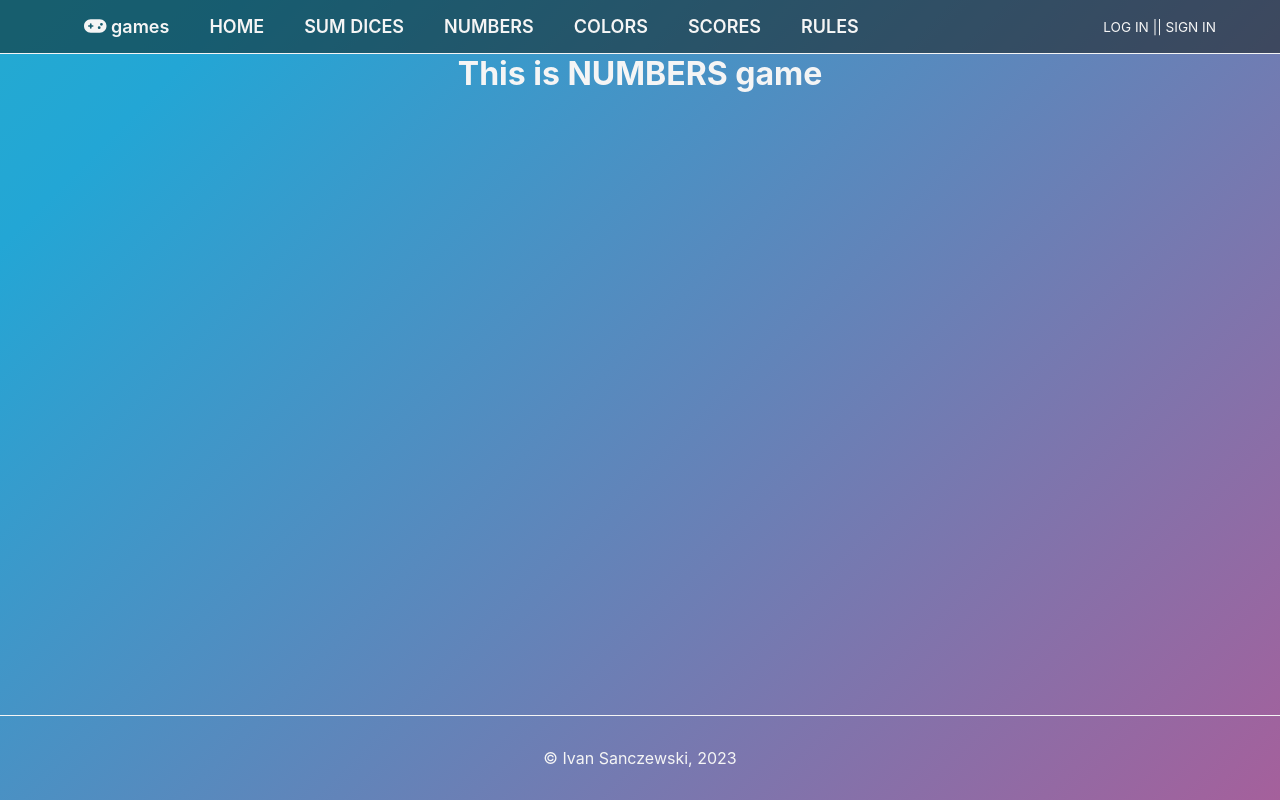
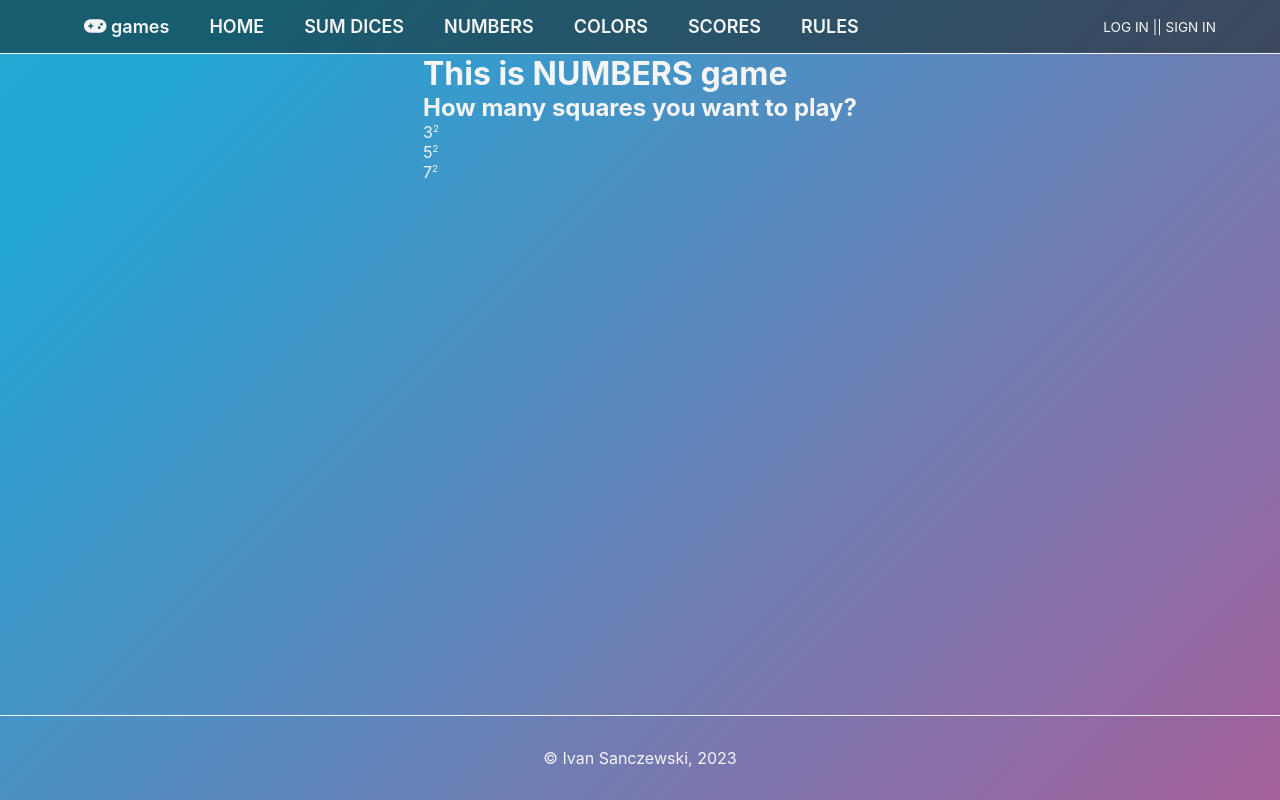
Before and after one commit to IvanSanczewski/dices, a Vue app: page /numbers in a window 1280 px wide. Built offline with nearby package versions, Linux system fonts and the light colour scheme.

Commit message:
Added method to choose square size in template. STYLE & LOGIC

```diff
--- a/src/assets/CSS/main.css
+++ b/src/assets/CSS/main.css
@@ -3,6 +3,7 @@
 @import '../CSS/footer.css';
 @import '../CSS/home.css';
 @import '../CSS/dices.css';
+@import '../CSS/numbers.css';
 
 * {
   box-sizing: border-box;
--- /dev/null
+++ b/src/assets/CSS/numbers.css
@@ -0,0 +1,3 @@
+sup {
+    font-size: .6rem;
+}
--- a/src/stores/numbers.js
+++ b/src/stores/numbers.js
@@ -3,7 +3,13 @@ import { defineStore } from 'pinia'
 export const useNumbersStore = defineStore('numbers', {
     state: () => ({
         //big square
-        bigSquare:[],
+        bigSquare:'',
         actualSquare: ''
     }),
+
+    actions: {
+        setSquare(side) {
+            this.bigSquare = side * side
+        }
+    }
 })
--- a/src/views/Numbers.vue
+++ b/src/views/Numbers.vue
@@ -2,4 +2,20 @@
     <div class="container">
         <h1>This is NUMBERS game</h1>
     </div>
+
+    <div class="choose-level">
+        <h2>How many squares you want to play?</h2>
+        <p>3<sup>2</sup></p>
+        <p>5<sup>2</sup></p>
+        <p>7<sup>2</sup></p>
+
+    </div>
 </template>
+
+<script setup>
+import { useNumbersStore} from '../stores/numbers'
+import Score from '../components/Score.vue'
+
+const storeNumbers = useNumbersStore()
+
+</script>
```
